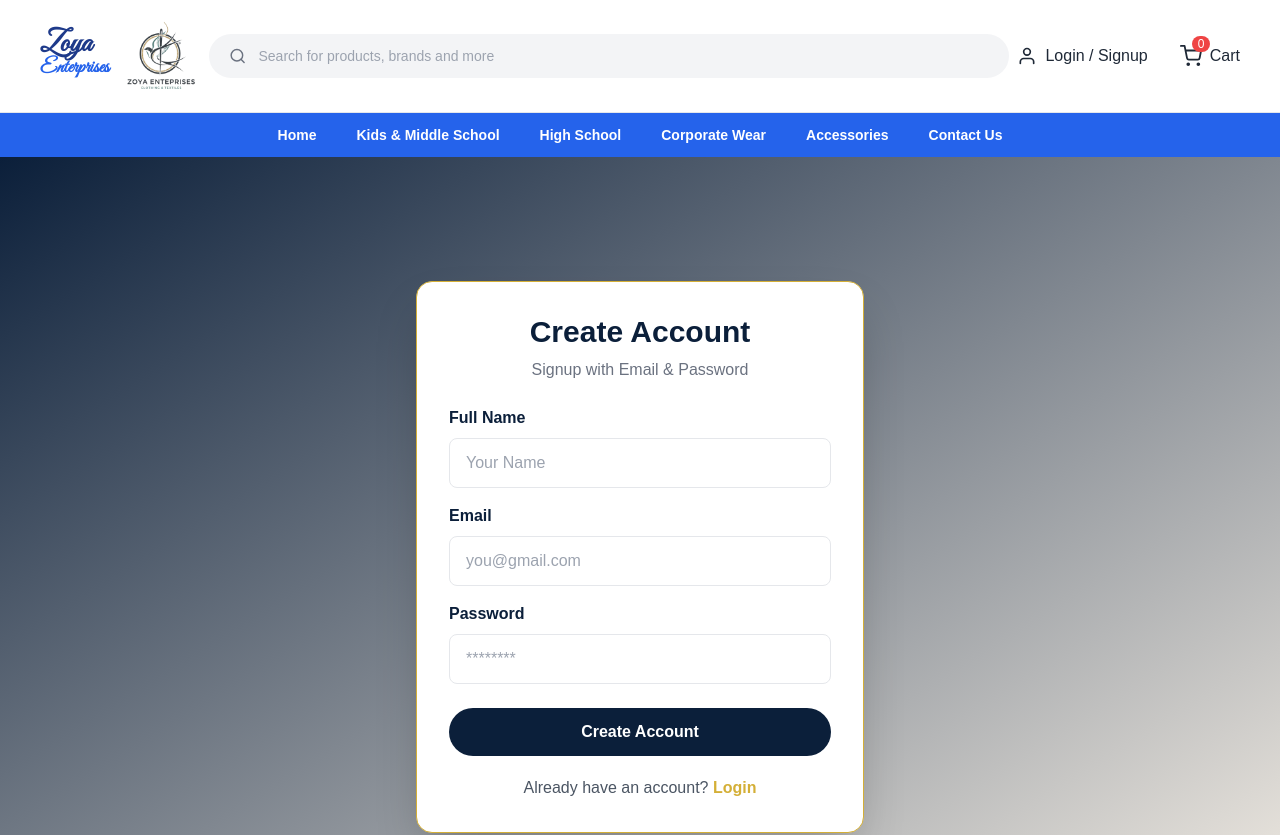
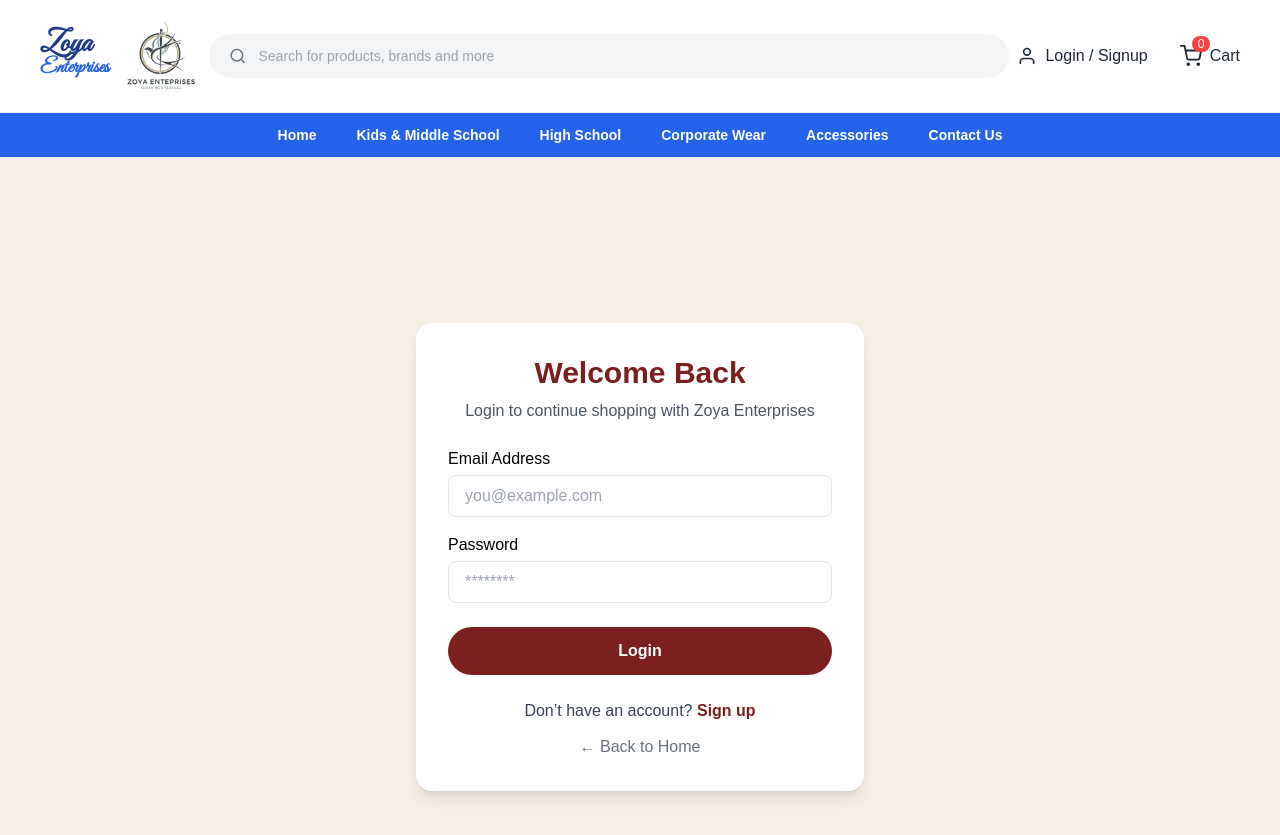
Before and after one commit to saniya-dogra/zoya-enterprises, a React (Create React App) app in the folder client/: page /signup in a window 1280 px wide. Shown: the top 835 px of the page. Built offline with nearby package versions, Linux system fonts and the light colour scheme; a web font is replaced by a local one.

Commit message:
Fix build errors for vercel

```diff
--- a/client/src/pages/Login.jsx
+++ b/client/src/pages/Login.jsx
@@ -1,83 +1,97 @@
 import { useState } from "react";
-import { Link, useNavigate } from "react-router-dom";
+import { useNavigate } from "react-router-dom";
 import API from "../services/api";
 
-function Login() {
+export default function Login() {
   const navigate = useNavigate();
 
-  const [email, setEmail] = useState("");
-  const [password, setPassword] = useState("");
-  const [message, setMessage] = useState("");
-  const [loading, setLoading] = useState(false);
+  const [form, setForm] = useState({
+    email: "",
+    password: "",
+  });
 
-  const handleLogin = async (e) => {
-    e.preventDefault();
-    setMessage("");
-    setLoading(true);
+  const handleChange = (e) =>
+    setForm({ ...form, [e.target.name]: e.target.value });
 
+  const handleLogin = async () => {
     try {
-      const res = await API.post("/auth/login", { email, password });
+      if (!form.email || !form.password) {
+        return alert("Please fill all fields ❌");
+      }
 
+      const res = await API.post("/auth/login", form);
+
+      // Save token in localStorage
       localStorage.setItem("token", res.data.token);
       localStorage.setItem("user", JSON.stringify(res.data.user));
 
-      setMessage("Login successful ✅");
-      setTimeout(() => navigate("/"), 1000);
+      alert("Login Successful ✅");
+      navigate("/");
     } catch (err) {
-      setMessage(
-        err.response?.data?.message || "Invalid email or password ❌"
-      );
-    } finally {
-      setLoading(false);
+      alert(err.response?.data?.message || "Login failed ❌");
     }
   };
 
   return (
-  <div className="min-h-screen flex items-center justify-center bg-gradient-to-br from-[#0b1f3a] to-[#f5efe6] px-4">
-    <div className="bg-white w-full max-w-md rounded-2xl shadow-2xl p-8 border border-[#d4af37]">
-
-      <h2 className="text-3xl font-extrabold text-center text-[#0b1f3a]">
+    <div className="min-h-screen flex items-center justify-center bg-[#f5efe6] px-4">
+      <div className="bg-white w-full max-w-md rounded-2xl shadow-lg p-8">
+        <h2 className="text-3xl font-bold text-center text-maroon">
           Welcome Back
         </h2>
-      <p className="text-center text-gray-500 mt-2">
+        <p className="text-center text-gray-600 mt-2">
           Login to continue shopping with Zoya Enterprises
         </p>
 
+        {/* EMAIL */}
         <div className="mt-6">
-        <label className="font-semibold text-[#0b1f3a]">Email Address</label>
+          <label className="block font-medium mb-1">Email Address</label>
           <input
             type="email"
+            name="email"
+            value={form.email}
+            onChange={handleChange}
+            className="w-full border rounded-lg px-4 py-2 outline-none"
             placeholder="you@example.com"
-          className="w-full mt-2 px-4 py-3 border rounded-lg focus:outline-none focus:ring-2 focus:ring-[#d4af37]"
           />
         </div>
 
+        {/* PASSWORD */}
         <div className="mt-4">
-        <label className="font-semibold text-[#0b1f3a]">Password</label>
+          <label className="block font-medium mb-1">Password</label>
           <input
             type="password"
+            name="password"
+            value={form.password}
+            onChange={handleChange}
+            className="w-full border rounded-lg px-4 py-2 outline-none"
             placeholder="********"
-          className="w-full mt-2 px-4 py-3 border rounded-lg focus:outline-none focus:ring-2 focus:ring-[#d4af37]"
           />
         </div>
 
-      <button className="w-full mt-6 bg-[#0b1f3a] text-white py-3 rounded-full font-bold hover:bg-[#132d52] transition">
+        <button
+          onClick={handleLogin}
+          className="w-full mt-6 bg-[#7b1f1f] text-white py-3 rounded-full font-semibold hover:opacity-90"
+        >
           Login
         </button>
 
-      <p className="text-center mt-5 text-gray-600">
+        <p className="text-center mt-6 text-gray-700">
           Don’t have an account?{" "}
           <span
+            className="text-maroon font-semibold cursor-pointer"
             onClick={() => navigate("/signup")}
-          className="text-[#d4af37] font-bold cursor-pointer hover:underline"
           >
             Sign up
           </span>
         </p>
+
+        <p
+          className="text-center mt-3 text-gray-500 cursor-pointer hover:underline"
+          onClick={() => navigate("/")}
+        >
+          ← Back to Home
+        </p>
       </div>
     </div>
   );
-
 }
-
-export default Login;
--- a/client/src/pages/Signup.jsx
+++ b/client/src/pages/Signup.jsx
@@ -1,12 +1,11 @@
 import { useState } from "react";
-import { Link, useNavigate } from "react-router-dom";
+import { useNavigate } from "react-router-dom";
 import API from "../services/api";
 
-export default function Signup() {
+export default function Login() {
   const navigate = useNavigate();
 
   const [form, setForm] = useState({
-    name: "",
     email: "",
     password: "",
   });
@@ -14,78 +13,85 @@ export default function Signup() {
   const handleChange = (e) =>
     setForm({ ...form, [e.target.name]: e.target.value });
 
-  const registerUser = async () => {
+  const handleLogin = async () => {
     try {
-      if (!form.name || !form.email || !form.password) {
+      if (!form.email || !form.password) {
         return alert("Please fill all fields ❌");
       }
 
-      await API.post("/auth/register", form);
+      const res = await API.post("/auth/login", form);
 
-      alert("Account created successfully ✅");
-      navigate("/login");
+      // Save token in localStorage
+      localStorage.setItem("token", res.data.token);
+      localStorage.setItem("user", JSON.stringify(res.data.user));
+
+      alert("Login Successful ✅");
+      navigate("/");
     } catch (err) {
-      alert(err.response?.data?.message || "Signup failed ❌");
+      alert(err.response?.data?.message || "Login failed ❌");
     }
   };
 
   return (
-  <div className="min-h-screen flex items-center justify-center bg-gradient-to-br from-[#0b1f3a] to-[#f5efe6] px-4">
-    <div className="bg-white w-full max-w-md rounded-2xl shadow-2xl p-8 border border-[#d4af37]">
-
-      <h2 className="text-3xl font-extrabold text-center text-[#0b1f3a]">
-        Create Account
+    <div className="min-h-screen flex items-center justify-center bg-[#f5efe6] px-4">
+      <div className="bg-white w-full max-w-md rounded-2xl shadow-lg p-8">
+        <h2 className="text-3xl font-bold text-center text-maroon">
+          Welcome Back
         </h2>
-      <p className="text-center text-gray-500 mt-2">
-        Signup with Email & Password
+        <p className="text-center text-gray-600 mt-2">
+          Login to continue shopping with Zoya Enterprises
         </p>
 
-      {/* Full Name */}
+        {/* EMAIL */}
         <div className="mt-6">
-        <label className="font-semibold text-[#0b1f3a]">Full Name</label>
+          <label className="block font-medium mb-1">Email Address</label>
           <input
-          type="text"
-          placeholder="Your Name"
-          className="w-full mt-2 px-4 py-3 border rounded-lg focus:outline-none focus:ring-2 focus:ring-[#d4af37]"
+            type="email"
+            name="email"
+            value={form.email}
+            onChange={handleChange}
+            className="w-full border rounded-lg px-4 py-2 outline-none"
+            placeholder="you@example.com"
           />
         </div>
 
-      {/* Email */}
+        {/* PASSWORD */}
         <div className="mt-4">
-        <label className="font-semibold text-[#0b1f3a]">Email</label>
+          <label className="block font-medium mb-1">Password</label>
           <input
-          type="email"
-          placeholder="you@gmail.com"
-          className="w-full mt-2 px-4 py-3 border rounded-lg focus:outline-none focus:ring-2 focus:ring-[#d4af37]"
+            type="password"
+            name="password"
+            value={form.password}
+            onChange={handleChange}
+            className="w-full border rounded-lg px-4 py-2 outline-none"
+            placeholder="********"
           />
         </div>
 
-      {/* Password */}
-      <div className="mt-4">
-        <label className="font-semibold text-[#0b1f3a]">Password</label>
-        <input
-          type="password"
-          placeholder="********"
-          className="w-full mt-2 px-4 py-3 border rounded-lg focus:outline-none focus:ring-2 focus:ring-[#d4af37]"
-        />
-      </div>
-
-      {/* Button */}
-      <button className="w-full mt-6 bg-[#0b1f3a] text-white py-3 rounded-full font-bold hover:bg-[#132d52] transition">
-        Create Account
+        <button
+          onClick={handleLogin}
+          className="w-full mt-6 bg-[#7b1f1f] text-white py-3 rounded-full font-semibold hover:opacity-90"
+        >
+          Login
         </button>
 
-      <p className="text-center mt-5 text-gray-600">
-        Already have an account?{" "}
+        <p className="text-center mt-6 text-gray-700">
+          Don’t have an account?{" "}
           <span
-          onClick={() => navigate("/login")}
-          className="text-[#d4af37] font-bold cursor-pointer hover:underline"
+            className="text-maroon font-semibold cursor-pointer"
+            onClick={() => navigate("/signup")}
           >
-          Login
+            Sign up
           </span>
+        </p>
+
+        <p
+          className="text-center mt-3 text-gray-500 cursor-pointer hover:underline"
+          onClick={() => navigate("/")}
+        >
+          ← Back to Home
         </p>
       </div>
     </div>
   );
-
 }
```
Lines whose indentation alone changed are shown as unchanged.
